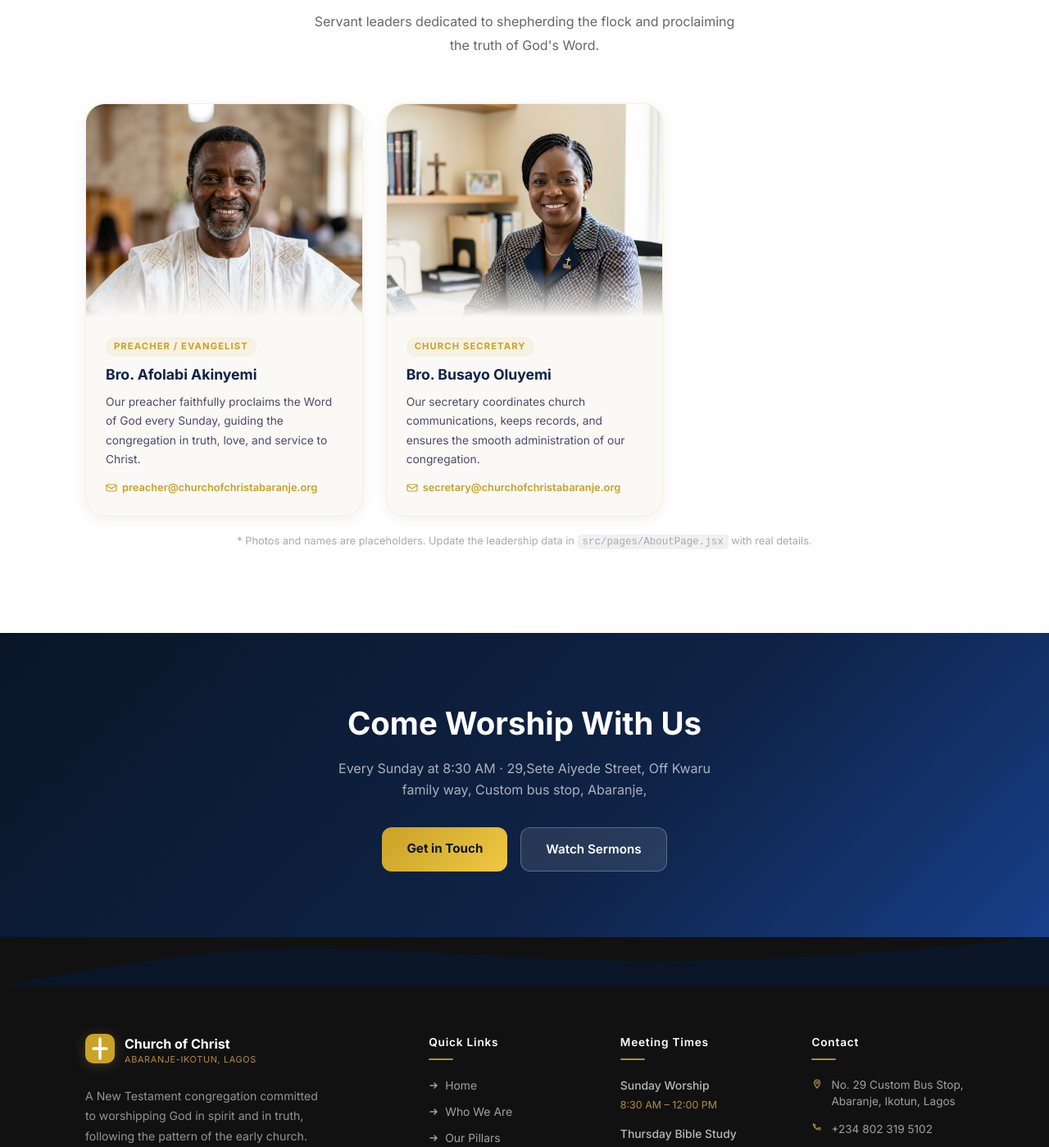
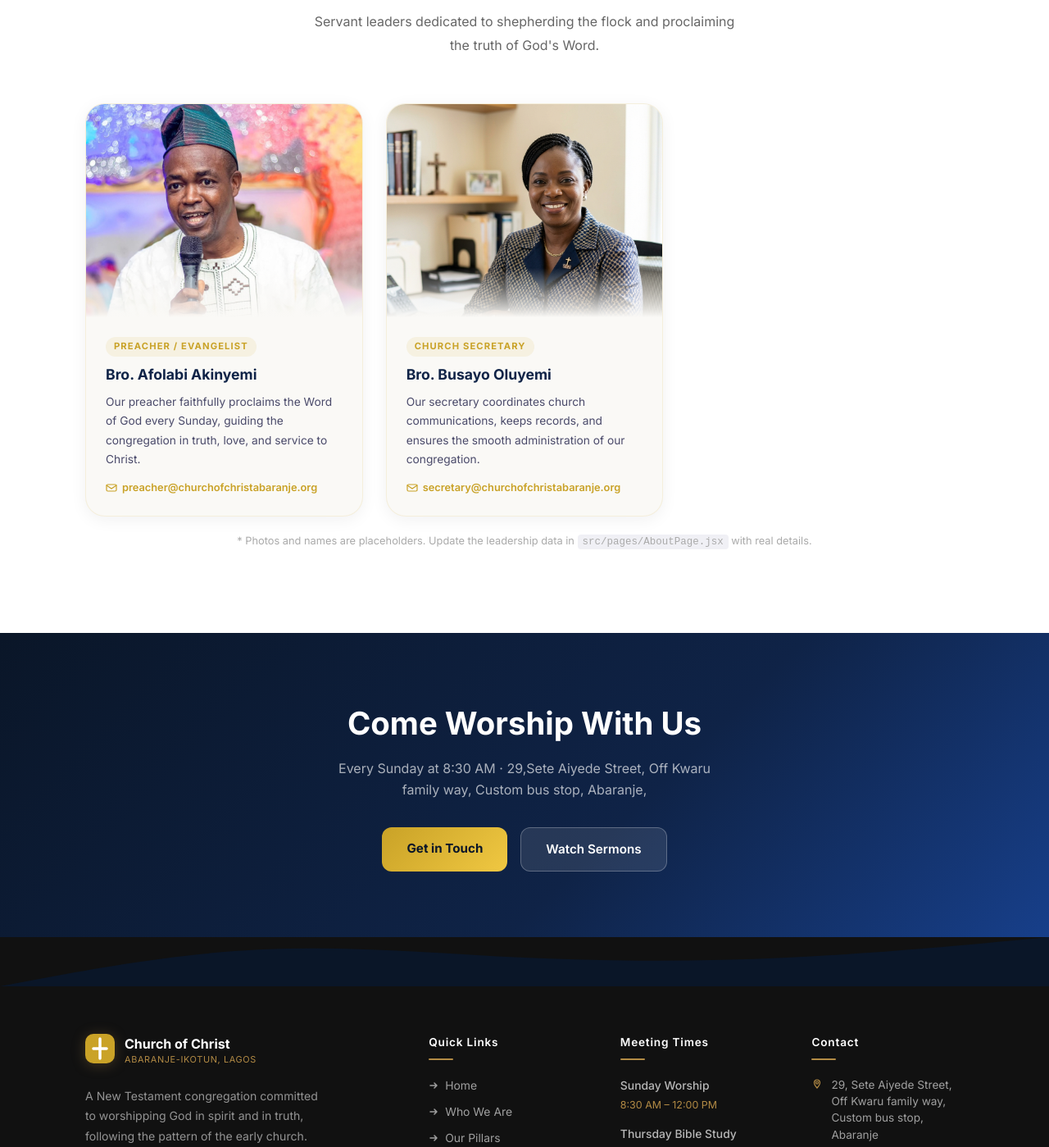
Before and after one commit to Sammione/cocabaranje, a React (Vite) app: page /about in a window 1280 px wide. Shown: the part 2512-3911 px from the top of the page at 82% size. Built offline with nearby package versions, Linux system fonts and the light colour scheme.

Commit message:
Update map, preacher image, and remaining addresses

```diff
--- a/src/components/Contact.jsx
+++ b/src/components/Contact.jsx
@@ -38,7 +38,7 @@ export default function Contact() {
               </div>
               <div>
                 <p className={styles.contactLabel}>Address</p>
-                <p className={styles.contactValue}>No. 29 Custom Bus Stop, Abaranje<br />Ikotun, Lagos, Nigeria</p>
+                <p className={styles.contactValue}>29, Sete Aiyede Street, Off Kwaru family way<br />Custom bus stop, Abaranje</p>
               </div>
             </div>
 
--- a/src/components/Footer.jsx
+++ b/src/components/Footer.jsx
@@ -107,7 +107,7 @@ export default function Footer() {
                 <svg width="14" height="14" viewBox="0 0 14 14" fill="none">
                   <path d="M7 2C5.07 2 3.5 3.57 3.5 5.5 3.5 8.13 7 12 7 12s3.5-3.87 3.5-6.5C10.5 3.57 8.93 2 7 2zM7 7a1.5 1.5 0 100-3 1.5 1.5 0 000 3z" stroke="currentColor" strokeWidth="1.2"/>
                 </svg>
-                <span>No. 29 Custom Bus Stop,<br/>Abaranje, Ikotun, Lagos</span>
+                <span>29, Sete Aiyede Street,<br/>Off Kwaru family way,<br/>Custom bus stop, Abaranje</span>
               </li>
               <li className={styles.contactItem}>
                 <svg width="14" height="14" viewBox="0 0 14 14" fill="none">
--- a/src/components/Lectureship.jsx
+++ b/src/components/Lectureship.jsx
@@ -49,7 +49,7 @@ export default function Lectureship() {
               </svg>
             </a>
             <div className={styles.countdown}>
-              <span className={styles.countdownLabel}>📍 No. 29 Custom Bus Stop, Abaranje, Ikotun</span>
+              <span className={styles.countdownLabel}>📍 29, Sete Aiyede Street, Off Kwaru family way, Custom bus stop, Abaranje</span>
             </div>
           </div>
         </div>
--- a/src/components/MapSection.jsx
+++ b/src/components/MapSection.jsx
@@ -25,7 +25,7 @@ export default function MapSection() {
               </div>
               <div>
                 <h3 className={styles.infoTitle}>Our Address</h3>
-                <p className={styles.infoText}>No. 29 Custom Bus Stop<br/>Abaranje, Ikotun, Lagos<br/>Nigeria</p>
+                <p className={styles.infoText}>29,Sete Aiyede Street,<br/>Off Kwaru family way,<br/>Custom bus stop, Abaranje</p>
               </div>
             </div>
 
@@ -51,12 +51,12 @@ export default function MapSection() {
               </div>
               <div>
                 <h3 className={styles.infoTitle}>Landmark</h3>
-                <p className={styles.infoText}>Near Custom Bus Stop<br/>Off Ikotun-Igando Road</p>
+                <p className={styles.infoText}>Near Custom Bus Stop<br/>Off Kwaru family way</p>
               </div>
             </div>
 
             <a
-              href="https://maps.google.com/?q=Abaranje+Ikotun+Lagos+Nigeria"
+              href="https://maps.google.com/?q=29+Sete+Aiyede+Street+Abaranje+Lagos"
               target="_blank"
               rel="noopener noreferrer"
               className={styles.directionsBtn}
@@ -74,7 +74,7 @@ export default function MapSection() {
             <div className={styles.mapFrame}>
               <iframe
                 title="Church of Christ Abaranje-Ikotun Location"
-                src="https://www.google.com/maps/embed?pb=!1m18!1m12!1m3!1d3963.5!2d3.279!3d6.601!2m3!1f0!2f0!3f0!3m2!1i1024!2i768!4f13.1!3m3!1m2!1s0x103b93b1b7b7b7b7%3A0x1234!2sAbaranje%2C+Ikotun%2C+Lagos!5e0!3m2!1sen!2sng!4v1683000000000!5m2!1sen!2sng"
+                src="https://maps.google.com/maps?q=29%20Sete%20Aiyede%20Street%20Abaranje%20Lagos&t=&z=15&ie=UTF8&iwloc=&output=embed"
                 width="100%"
                 height="100%"
                 style={{ border: 0 }}
--- a/src/pages/AboutPage.jsx
+++ b/src/pages/AboutPage.jsx
@@ -9,7 +9,7 @@ const leadership = [
     id: 'leader-preacher',
     name: 'Bro. Afolabi Akinyemi',
     role: 'Preacher / Evangelist',
-    photo: '/images/team/preacher.png',
+    photo: '/images/team/preacher.jpg',
     bio: 'Our preacher faithfully proclaims the Word of God every Sunday, guiding the congregation in truth, love, and service to Christ.',
     email: 'preacher@churchofchristabaranje.org',
   },
```
Also changed, not shown: public/images/team/preacher.jpg (added), public/images/team/preacher.png (deleted).
